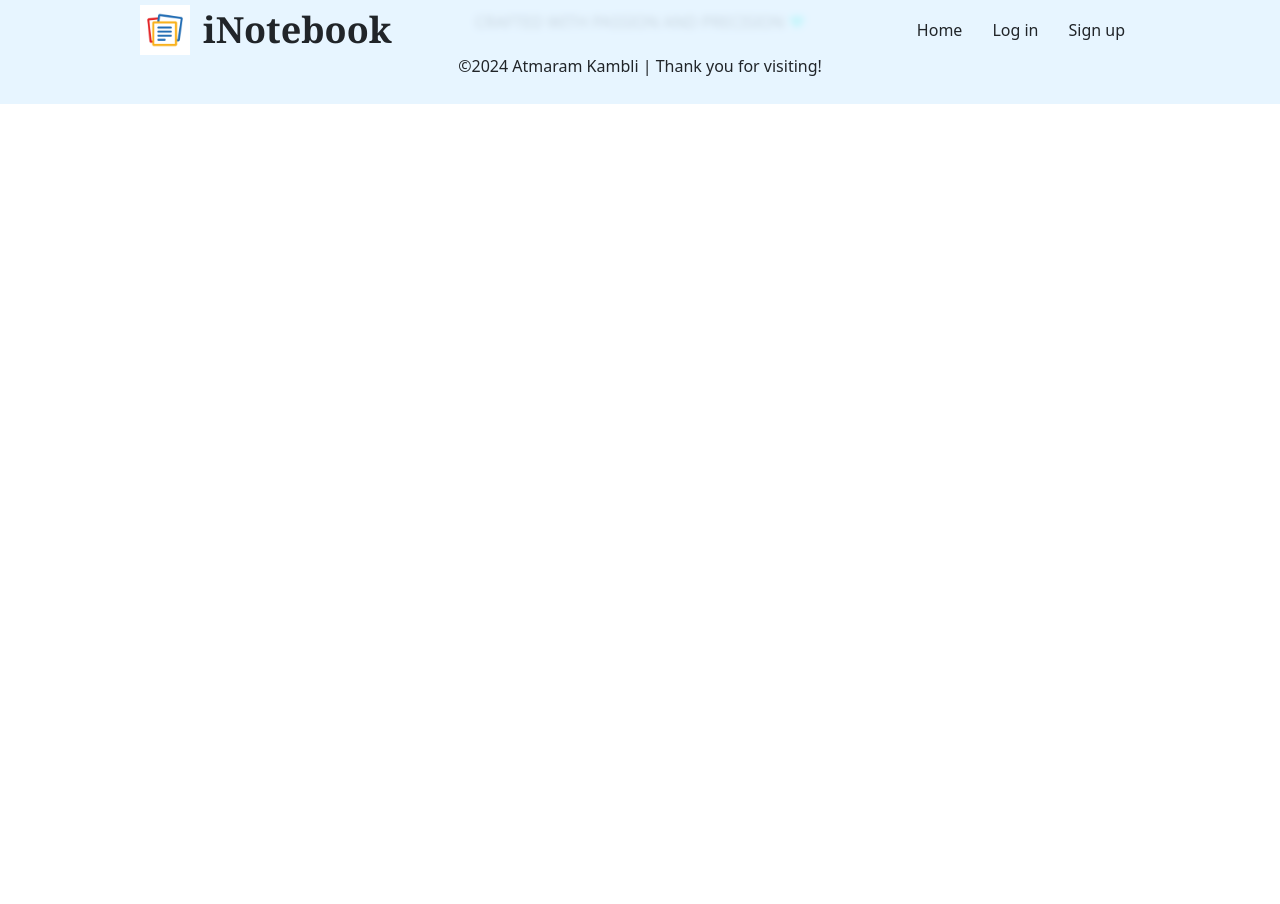
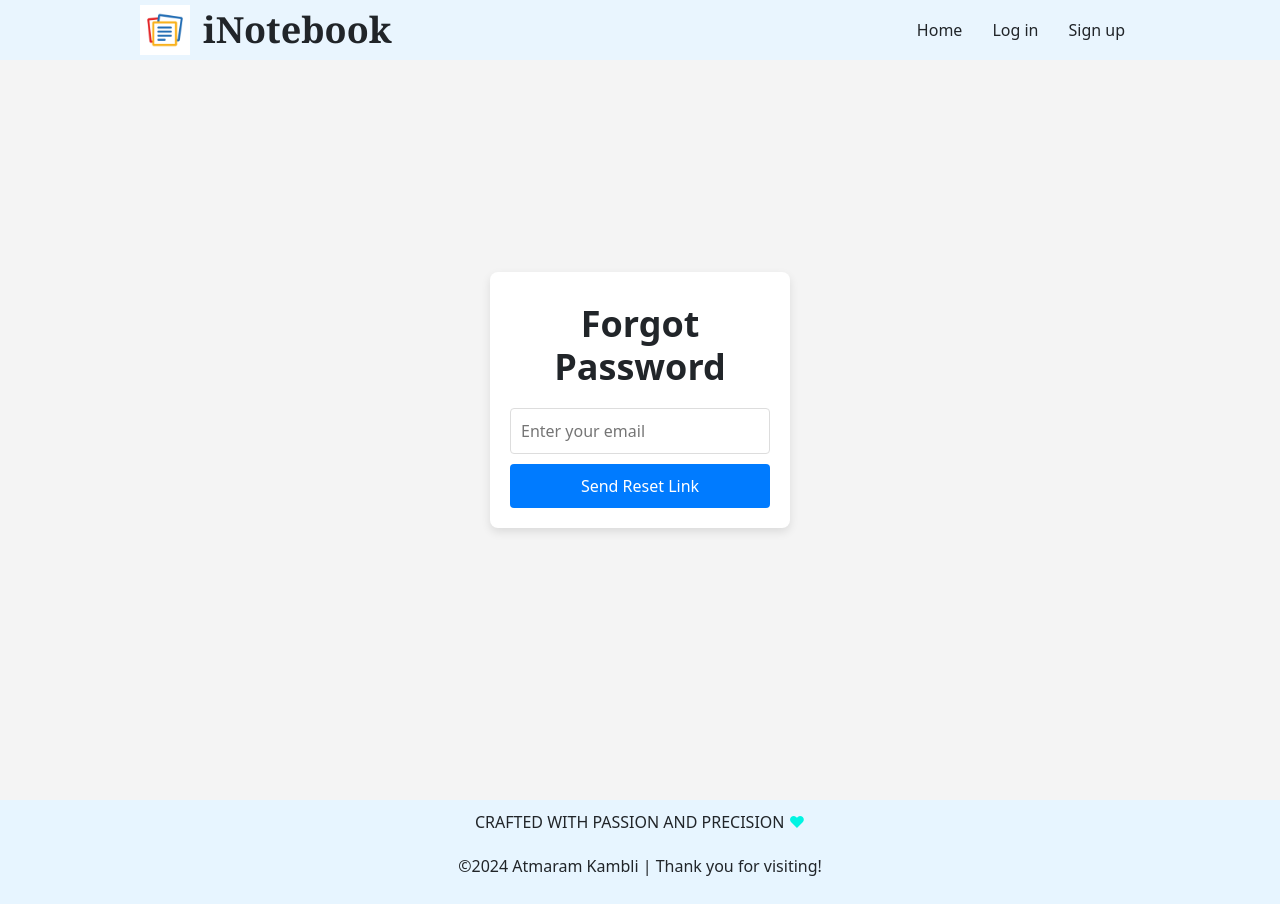
Before and after one commit to atmaram-kambli/iNotebook-App, a React (Vite) app: page /forgot-password in a window 1280 px wide. Before the commit the page ends 800 px from the top, so only its background shows below. Built offline with nearby package versions, Linux system fonts and the light colour scheme.

Commit message:
Added forgot-password and reset-password components

```diff
--- a/src/App.jsx
+++ b/src/App.jsx
@@ -11,6 +11,8 @@ import Login from './components/LoginSignup/Login';
 import Signup from './components/LoginSignup/Signup';
 import Header from './components/Header/Header';
 import Footer from './components/Footer/Footer';
+import ResetPassword from './components/ResetPassword/ResetPassword';
+import ForgotPassword from './components/ForgotPassword/ForgotPassword';
 
 import LoadingBar from 'react-top-loading-bar';
 
@@ -50,6 +52,8 @@ function App() {
             <Route path='/search/:query' element={ <SearchResult showAlert={showAlert} />} />
             <Route path='/login' element={<Login showAlert={showAlert} /> } />
             <Route path='/signup' element={<Signup showAlert={showAlert} />} />
+            <Route path="/forgot-password" element={<ForgotPassword/>} />
+            <Route path="/reset-password/:token" element={<ResetPassword />} />
           </Routes>
           <Footer />
           </div>
--- /dev/null
+++ b/src/components/ForgotPassword/ForgotPassword.jsx
@@ -0,0 +1,37 @@
+import React, { useState } from 'react';
+import './auth.css';
+
+function ForgotPassword() {
+    const [email, setEmail] = useState('');
+
+    const handleSubmit = async (e) => {
+        e.preventDefault();
+        const res = await fetch('http://localhost:5000/api/password/forgot-password', {
+            method: 'POST',
+            headers: {
+                'Content-Type': 'application/json',
+            },
+            body: JSON.stringify({ email }),
+        });
+        const data = await res.json();
+        alert(data.message);
+    };
+
+    return (
+        <div className="auth-container">
+            <form className="auth-form" onSubmit={handleSubmit}>
+                <h2>Forgot Password</h2>
+                <input
+                    type="email"
+                    placeholder="Enter your email"
+                    value={email}
+                    onChange={(e) => setEmail(e.target.value)}
+                    required
+                />
+                <button type="submit">Send Reset Link</button>
+            </form>
+        </div>
+    );
+}
+
+export default ForgotPassword;
--- /dev/null
+++ b/src/components/ForgotPassword/auth.css
@@ -0,0 +1,47 @@
+/* html, body {
+    height: 100%;
+    margin: 0;
+} */
+
+.auth-container {
+    display: flex;
+    justify-content: center;
+    align-items: center;
+    height: 100vh;
+    background-color: #f4f4f4;
+}
+
+.auth-form {
+    background-color: white;
+    padding: 20px;
+    border-radius: 8px;
+    box-shadow: 0 4px 10px rgba(0, 0, 0, 0.1);
+    width: 300px;
+}
+
+.auth-form h2 {
+    margin-bottom: 20px;
+}
+
+.auth-form input {
+    width: 100%;
+    padding: 10px;
+    margin-bottom: 10px;
+    border: 1px solid #ddd;
+    border-radius: 4px;
+}
+
+.auth-form button {
+    width: 100%;
+    padding: 10px;
+    background-color: #007bff;
+    color: white;
+    border: none;
+    border-radius: 4px;
+    cursor: pointer;
+    transition: background-color 0.3s;
+}
+
+.auth-form button:hover {
+    background-color: #0056b3;
+}
--- /dev/null
+++ b/src/components/ResetPassword/ResetPassword.jsx
@@ -0,0 +1,46 @@
+import React, { useState } from 'react';
+import { useNavigate, useParams } from 'react-router-dom';
+import './auth.css';
+
+function ResetPassword() {
+    const { token } = useParams();
+    const [newPassword, setNewPassword] = useState('');
+    const navigate = useNavigate();
+
+    const handleSubmit = async (e) => {
+        e.preventDefault();
+        const res = await fetch(`http://localhost:5000/api/password/reset-password/${token}`, {
+            method: 'POST',
+            headers: {
+                'Content-Type': 'application/json',
+            },
+            body: JSON.stringify({ newPassword }),
+        });
+        const data = await res.json();
+        if(res.ok) {
+            navigate('/login')
+        }else {
+            // alert(data.message)
+            // setMessage("Something went wrong!!")
+            navigate('/login')
+        }
+    };
+
+    return (
+        <div className="auth-container">
+            <form className="auth-form" onSubmit={handleSubmit}>
+                <h2>Reset Password</h2>
+                <input
+                    type="password"
+                    placeholder="Enter new password"
+                    value={newPassword}
+                    onChange={(e) => setNewPassword(e.target.value)}
+                    required
+                />
+                <button type="submit">Reset Password</button>
+            </form>
+        </div>
+    );
+}
+
+export default ResetPassword;
--- /dev/null
+++ b/src/components/ResetPassword/auth.css
@@ -0,0 +1,49 @@
+/* Auth.css */
+
+html, body {
+    height: 100%;
+    margin: 0;
+}
+
+.auth-container {
+    display: flex;
+    justify-content: center;
+    align-items: center;
+    height: 100vh; /* Full height of the viewport */
+    background-color: #f4f4f4; /* Light background for contrast */
+}
+
+.auth-form {
+    background-color: white; /* White background for the form */
+    padding: 20px;
+    border-radius: 8px;
+    box-shadow: 0 4px 10px rgba(0, 0, 0, 0.1);
+    width: 300px; /* Fixed width for the form */
+}
+
+.auth-form h2 {
+    margin-bottom: 20px;
+}
+
+.auth-form input {
+    width: 100%; /* Full width of the form */
+    padding: 10px;
+    margin-bottom: 10px;
+    border: 1px solid #ddd;
+    border-radius: 4px;
+}
+
+.auth-form button {
+    width: 100%; /* Full width for the button */
+    padding: 10px;
+    background-color: #007bff; /* Bootstrap primary color */
+    color: white;
+    border: none;
+    border-radius: 4px;
+    cursor: pointer;
+    transition: background-color 0.3s;
+}
+
+.auth-form button:hover {
+    background-color: #0056b3; /* Darker shade on hover */
+}
```
